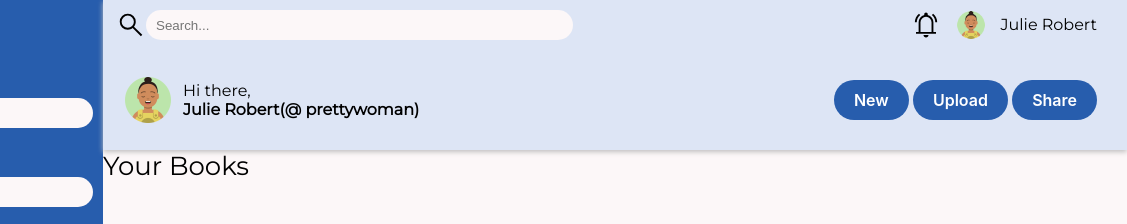
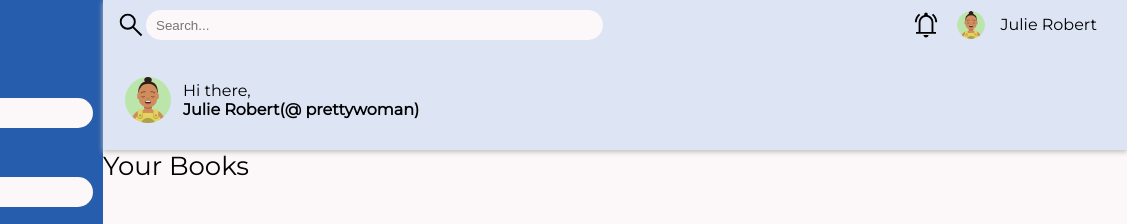
Before and after one commit to staceymw/library, a website: page index.html in a window 1280 px wide. Shown: the top 224 px of the page, 153-1280 px from the left. Drawn offline with Linux system fonts and the light colour scheme.

Commit message:
More modification to dashboard UI

```diff
--- a/index.html
+++ b/index.html
@@ -18,11 +18,6 @@
                 <div class="greeting">
                     <img class="greeting-img" src="img/Avatar1.png">
                     <p class="greeting-text">Hi there, <br>Julie Robert(@ prettywoman)</p>
-                </div>
-                <div class="btn-container">
-                    <button class="btn" role="button">New</button>
-                    <button class="btn" role="button">Upload</button>
-                    <button class="btn" role="button">Share</button>
                 </div>
                 <div class="account">
                     <img class="account-img" src="img/alert.svg"><img class="account-img" src="img/Avatar1.png"> Julie Robert</div>
--- a/styles.css
+++ b/styles.css
@@ -168,64 +168,10 @@ input {
     top: -5px;
 }
 
-.btn-container {
-    grid-row: 2 / 3;
-    justify-self: self-end;
-    align-self: center;
-    margin-right: 30px;
+.main-content {
+    background-color: #FCF7F8;
 }
 
-
-.btn {
-  align-items: center;
-  background-color: #275DAD;
-  border: 0;
-  border-radius: 100px;
-  box-sizing: border-box;
-  color: #ffffff;
-  cursor: pointer;
-  display: inline-flex;
-  font-family: -apple-system, system-ui, system-ui, "Segoe UI", Roboto, "Helvetica Neue", "Fira Sans", Ubuntu, Oxygen, "Oxygen Sans", Cantarell, "Droid Sans", "Apple Color Emoji", "Segoe UI Emoji", "Segoe UI Symbol", "Lucida Grande", Helvetica, Arial, sans-serif;
-  font-size: 16px;
-  font-weight: 600;
-  justify-content: center;
-  line-height: 20px;
-  max-width: 480px;
-  min-height: 40px;
-  min-width: 0px;
-  overflow: hidden;
-  padding: 0px;
-  padding-left: 20px;
-  padding-right: 20px;
-  text-align: center;
-  touch-action: manipulation;
-  transition: background-color 0.167s cubic-bezier(0.4, 0, 0.2, 1) 0s, box-shadow 0.167s cubic-bezier(0.4, 0, 0.2, 1) 0s, color 0.167s cubic-bezier(0.4, 0, 0.2, 1) 0s;
-  user-select: none;
-  -webkit-user-select: none;
-  vertical-align: middle;
-}
-
-.btn:hover,
-.btn-18:focus {
-  background-color: #16437E;
-  color: #ffffff;
-}
-
-.btn:active {
-  background: #09223b;
-  color: rgb(255, 255, 255, .7);
-}
-
-.btn:disabled {
-  cursor: not-allowed;
-  background: rgba(0, 0, 0, .08);
-  color: rgba(0, 0, 0, .3);
-}
-
-.main-content {
-
-    background-color: #FCF7F8;
-}
 .books {
     display: grid;
     gap:20px;
```
